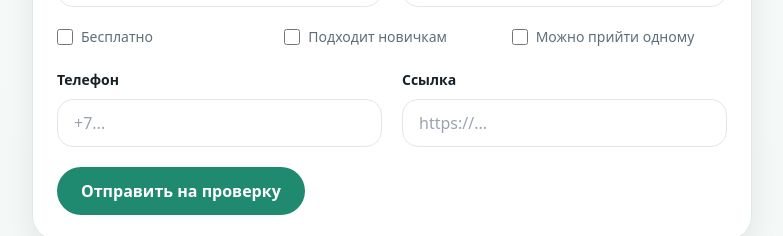
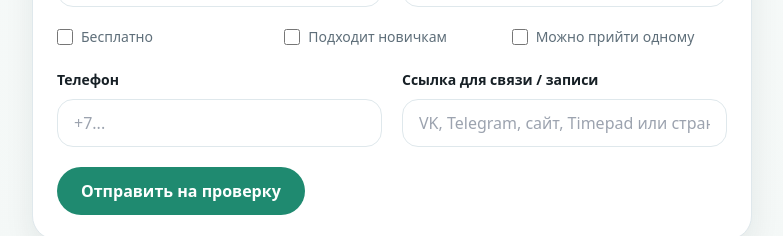
Before and after one commit to bokolyar2la/vnedoma, a Next.js app: page /add in a window 1280 px wide. Shown: the part 895-1131 px from the top of the page, without its empty margins (248-1031 px from the left). Built offline with nearby package versions, Linux system fonts and the light colour scheme; no server answers; the database is empty.

Commit message:
Improve activity contact link flow

```diff
--- a/app/activity/[slug]/page.tsx
+++ b/app/activity/[slug]/page.tsx
@@ -170,7 +170,7 @@ export default async function ActivityPage({ params }: ActivityPageProps) {
     { label: "Адрес", value: activity.address },
     { label: "Цена", value: price },
     { label: "Организатор", value: activity.organizer.name },
-    { label: "Контакты", value: activity.contactPhone ?? activity.contactUrl ?? "Уточняются" },
+    { label: "Телефон", value: activity.contactPhone ?? "Телефон не указан" },
     { label: "Тип", value: activity.activityType ?? "Уточняется" },
     { label: "Социальность", value: socialLabel ?? "Уточняется" }
   ];
@@ -244,6 +244,8 @@ export default async function ActivityPage({ params }: ActivityPageProps) {
             {hasContact ? (
               <a
                 href={contactHref}
+                target={activity.contactUrl ? "_blank" : undefined}
+                rel={activity.contactUrl ? "noopener noreferrer" : undefined}
                 className="mt-6 flex min-h-12 items-center justify-center rounded-full bg-city-green px-5 font-semibold text-white transition hover:bg-city-blue"
               >
                 Записаться
@@ -258,6 +260,28 @@ export default async function ActivityPage({ params }: ActivityPageProps) {
             )}
           </aside>
         </div>
+      </section>
+
+      <section className="mt-8 rounded-[30px] border border-city-line bg-white p-6 shadow-soft">
+        <h2 className="text-2xl font-bold text-city-ink">Куда написать / записаться</h2>
+        {activity.contactPhone ? (
+          <p className="mt-4 text-city-muted">
+            Телефон: <span className="font-semibold text-city-ink">{activity.contactPhone}</span>
+          </p>
+        ) : null}
+        {activity.contactUrl ? (
+          <a
+            href={activity.contactUrl}
+            target="_blank"
+            rel="noopener noreferrer"
+            className="mt-5 inline-flex min-h-12 items-center justify-center rounded-full bg-city-green px-6 font-semibold text-white transition hover:bg-city-blue"
+          >
+            Перейти к организатору
+          </a>
+        ) : null}
+        {!activity.contactPhone && !activity.contactUrl ? (
+          <p className="mt-4 text-city-muted">Контакты уточняются</p>
+        ) : null}
       </section>
 
       <section className="mt-8 rounded-[30px] border border-city-line bg-white p-6 shadow-soft">
--- a/app/add/actions.ts
+++ b/app/add/actions.ts
@@ -48,7 +48,7 @@ export async function createActivity(formData: FormData) {
   }
 
   if (!contactPhone && !contactUrl) {
-    fail("Укажите телефон или ссылку для связи.");
+    fail("Укажите телефон или ссылку, чтобы люди могли связаться с организатором.");
   }
 
   const category = await prisma.category.findUnique({
--- a/app/add/page.tsx
+++ b/app/add/page.tsx
@@ -183,14 +183,14 @@ export default async function AddPage({ searchParams }: AddPageProps) {
           </div>
           <div>
             <label htmlFor="contactUrl" className="text-sm font-semibold text-city-ink">
-              Ссылка
+              Ссылка для связи / записи
             </label>
             <input
               id="contactUrl"
               name="contactUrl"
               type="url"
               className="mt-2 min-h-12 w-full rounded-2xl border border-city-line px-4 outline-none transition focus:border-city-green focus:ring-4 focus:ring-city-green/10"
-              placeholder="https://..."
+              placeholder="VK, Telegram, сайт, Timepad или страница записи"
             />
           </div>
         </div>
--- a/app/admin/activities/[id]/edit/page.tsx
+++ b/app/admin/activities/[id]/edit/page.tsx
@@ -190,7 +190,7 @@ export default async function EditActivityPage({ params }: EditActivityPageProps
             </div>
             <div>
               <label htmlFor="contactUrl" className="text-sm font-semibold text-city-ink">
-                Ссылка для записи
+                Ссылка для связи / записи
               </label>
               <input
                 id="contactUrl"
@@ -198,6 +198,7 @@ export default async function EditActivityPage({ params }: EditActivityPageProps
                 type="url"
                 defaultValue={activity.contactUrl ?? ""}
                 className="mt-2 min-h-12 w-full rounded-2xl border border-city-line px-4 outline-none transition focus:border-city-green focus:ring-4 focus:ring-city-green/10"
+                placeholder="VK, Telegram, сайт, Timepad или страница записи"
               />
             </div>
           </div>
--- a/app/admin/activities/new/page.tsx
+++ b/app/admin/activities/new/page.tsx
@@ -156,14 +156,14 @@ export default async function NewActivityPage() {
             </div>
             <div>
               <label htmlFor="contactUrl" className="text-sm font-semibold text-city-ink">
-                Ссылка для записи
+                Ссылка для связи / записи
               </label>
               <input
                 id="contactUrl"
                 name="contactUrl"
                 type="url"
                 className="mt-2 min-h-12 w-full rounded-2xl border border-city-line px-4 outline-none transition focus:border-city-green focus:ring-4 focus:ring-city-green/10"
-                placeholder="https://..."
+                placeholder="VK, Telegram, сайт, Timepad или страница записи"
               />
             </div>
           </div>
```
Also changed, not shown: 1 other file (tests, documents, lock files or other folders).
